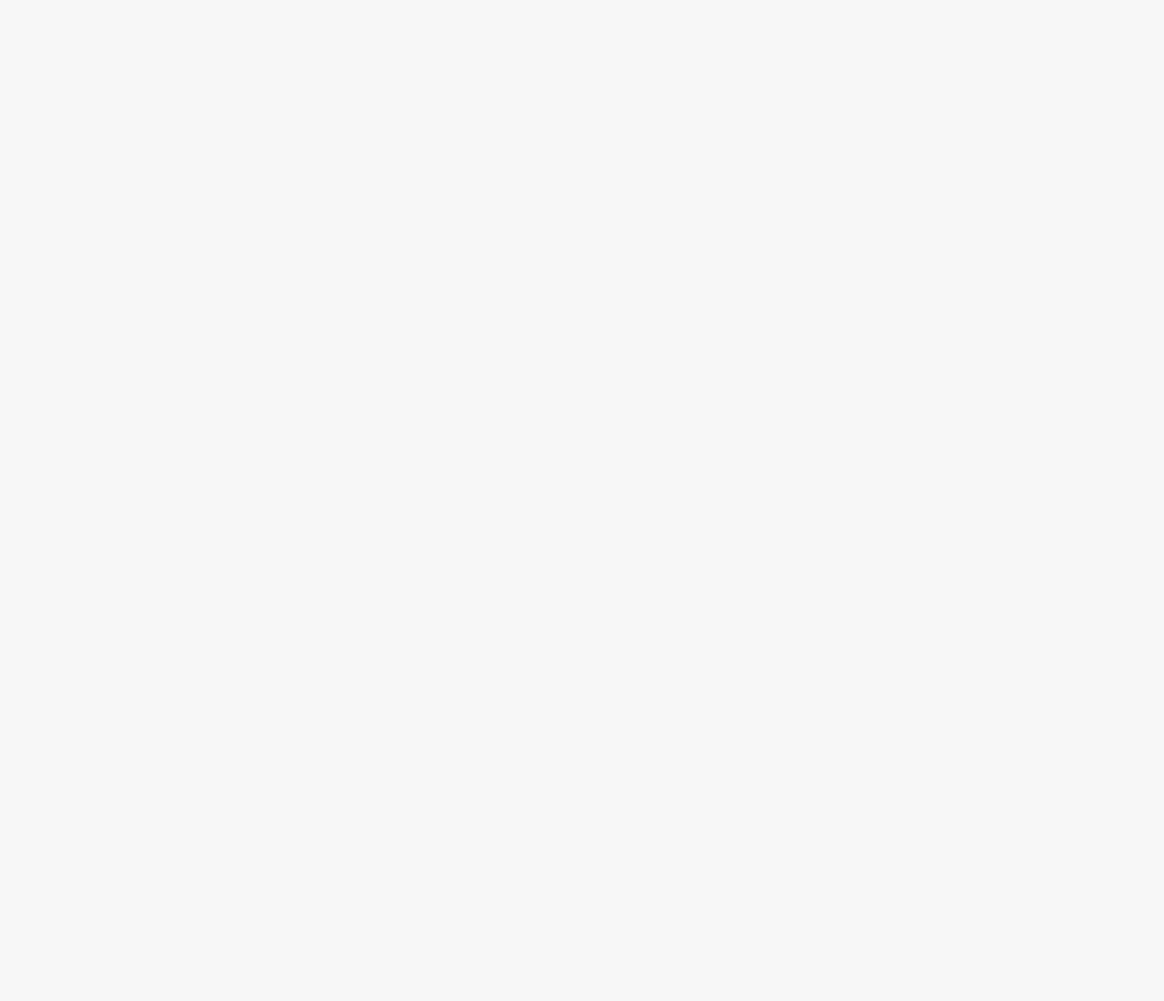
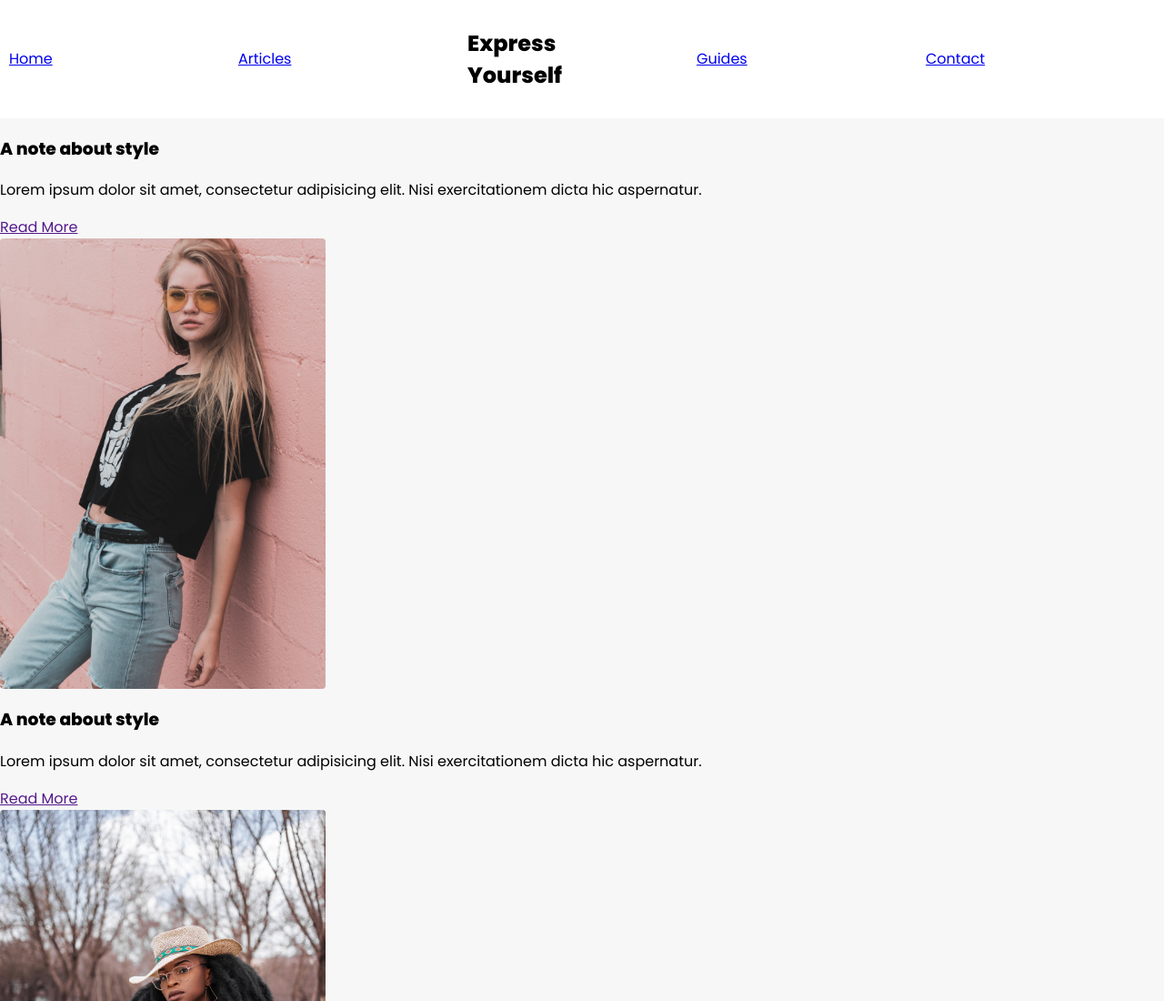
Before and after one commit to anwarmoazam/Course--Build-Layouts-with-CSS-Grid, a plain HTML site: page 4-Masonry-Style-Layout/index.html in a window 1280 px wide. Shown: the top 1100 px of the page at 91% size. Before the commit the page ends 800 px from the top, so only its background shows below. Drawn offline with Linux system fonts and the light colour scheme; files that its build step writes are made by us from their sources.

```diff
--- a/4-Masonry-Style-Layout/css/styles.css
+++ b/4-Masonry-Style-Layout/css/styles.css
@@ -5,3 +5,16 @@ body {
   font-family: "Poppins";
   background: #f7f7f7;
 }
+
+header{
+  background: #fff;
+  padding: 10px;
+}
+
+nav{
+  max-width: 1400px;
+  margin: 0 auto;
+  display: grid;
+  grid-template-columns: repeat(5, 1fr);
+  align-items: center;
+}
--- a/4-Masonry-Style-Layout/index.html
+++ b/4-Masonry-Style-Layout/index.html
@@ -4,9 +4,61 @@
   <meta http-equiv="X-UA-Compatible" content="IE=edge">
   <meta name="viewport" content="width=device-width, initial-scale=1.0">
   <title>Masonry Style Layout</title>
-  <link rel="stylesheet" href="styles.css">
+  <link rel="stylesheet" href="./css/styles.css">
 </head>
 <body>
-
+  <header>
+    <nav>
+      <a href="/">Home</a>
+      <a href="/">Articles</a>
+      <h1>
+        <div>Express</div>
+        <div>Yourself</div>
+      </h1>
+      <a href="/">Guides</a>
+      <a href="/">Contact</a>
+    </nav>
+  </header>
+  <main>
+    <div>
+      <h3>A note about style</h3>
+      <p>Lorem ipsum dolor sit amet, consectetur adipisicing elit. Nisi exercitationem dicta hic aspernatur.</p>
+      <a href="">Read More</a>
+    </div>
+    <div>
+      <img src="./img/1.png" alt="model">
+    </div>
+    <div>
+      <h3>A note about style</h3>
+      <p>Lorem ipsum dolor sit amet, consectetur adipisicing elit. Nisi exercitationem dicta hic aspernatur.</p>
+      <a href="">Read More</a>
+    </div>
+    <div>
+      <img src="./img/2.png" alt="model">
+    </div>
+    <div>
+      <img src="./img/3.png" alt="model">
+    </div>
+    <div>
+      <h3>A note about style</h3>
+      <p>Lorem ipsum dolor sit amet, consectetur adipisicing elit. Nisi exercitationem dicta hic aspernatur.</p>
+      <p>Lorem ipsum dolor sit amet, consectetur adipisicing elit. Nisi exercitationem dicta hic aspernatur.</p>
+      <p>Lorem ipsum dolor sit amet, consectetur adipisicing elit. Nisi exercitationem dicta hic aspernatur.</p>
+      <a href="">Read More</a>
+    </div>
+    <div>
+      <img src="./img/1.png" alt="model">
+    </div>
+    <div>
+      <h3>A note about style</h3>
+      <p>Lorem ipsum dolor sit amet, consectetur adipisicing elit. Nisi exercitationem dicta hic aspernatur.</p>
+      <a href="">Read More</a>
+    </div>
+    <div>
+      <h3>A note about style</h3>
+      <p>Lorem ipsum dolor sit amet, consectetur adipisicing elit. Nisi exercitationem dicta hic aspernatur.</p>
+      <a href="">Read More</a>
+    </div>
+  </main>
 </body>
 </html>
```
